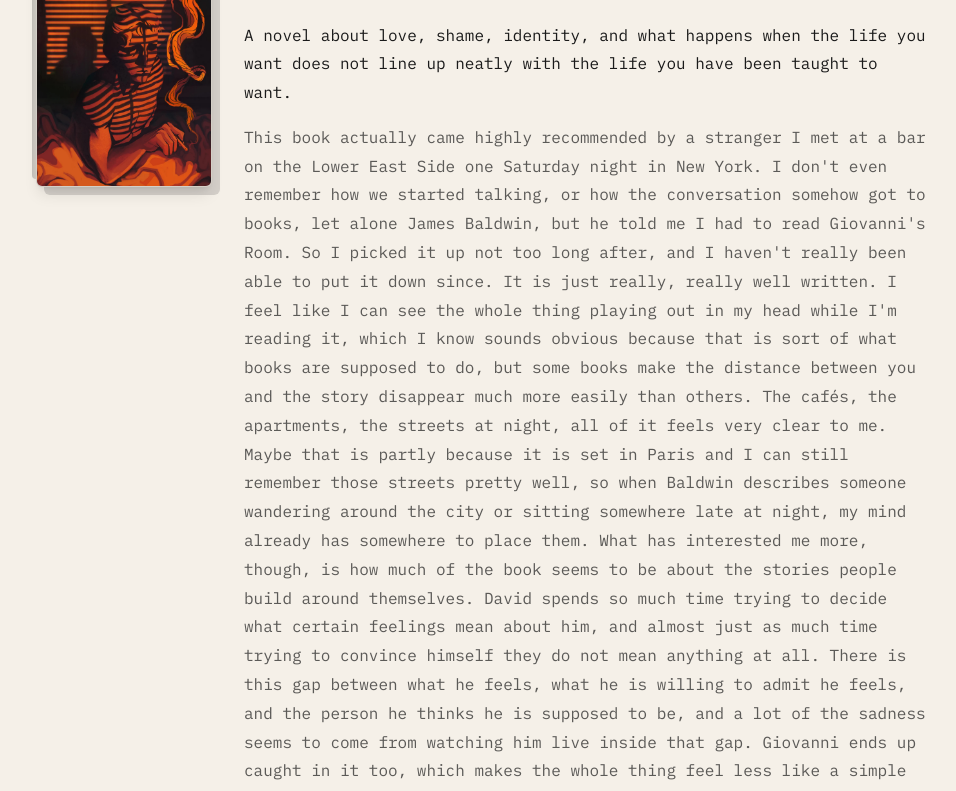
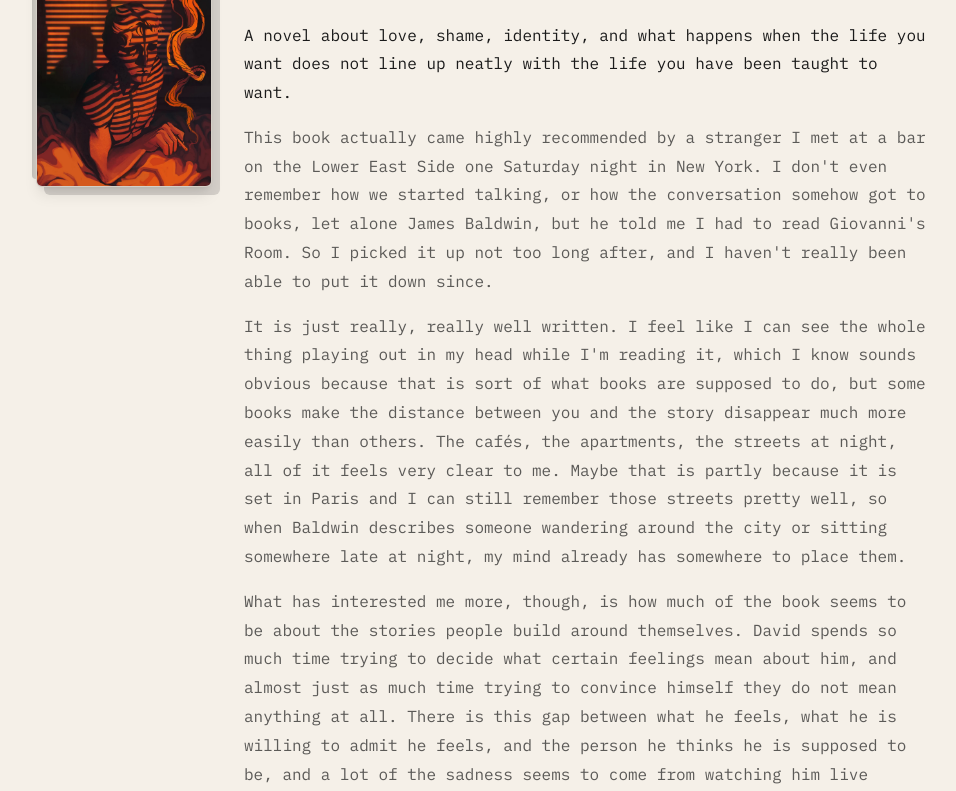
Before and after one commit to messiahmajid/messiah-portfolio, a Next.js app: page /personal in a window 1280 px wide. Shown: the part 380-1171 px from the top of the page, without its empty margins (156-1112 px from the left). Built offline with nearby package versions, Linux system fonts and the light colour scheme.

Commit message:
Add paragraph spacing to book reflection

```diff
--- a/src/app/personal/page.tsx
+++ b/src/app/personal/page.tsx
@@ -179,9 +179,11 @@ function BookEntry({ item }: { item: BookItem }) {
             {item.body}
           </p>
 
-          <p className="text-te-dark/70 text-base leading-[1.8]">
-            {item.reflection}
-          </p>
+          <div className="text-te-dark/70 text-base leading-[1.8] space-y-4">
+            {item.reflection.split("\n\n").map((para, i) => (
+              <p key={i}>{para}</p>
+            ))}
+          </div>
         </div>
       </div>
     </motion.div>
```
